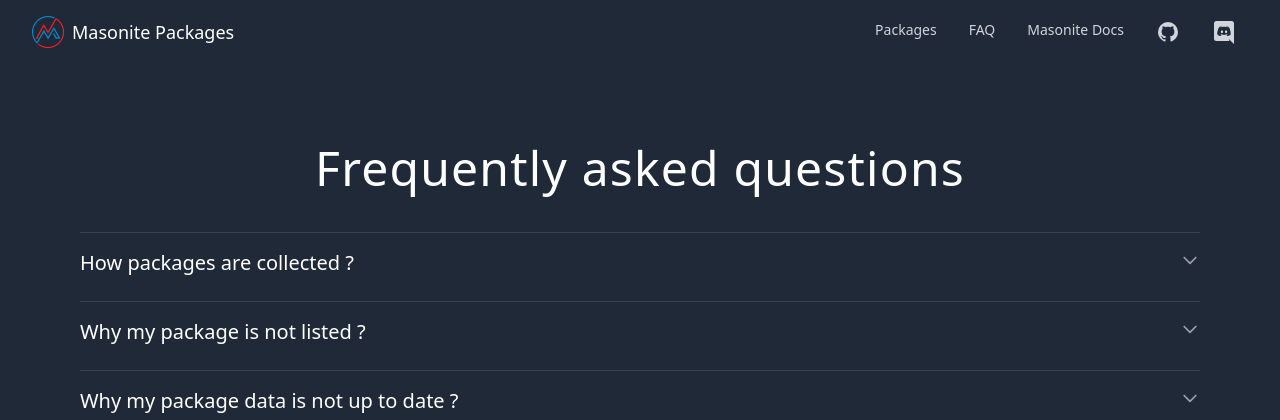
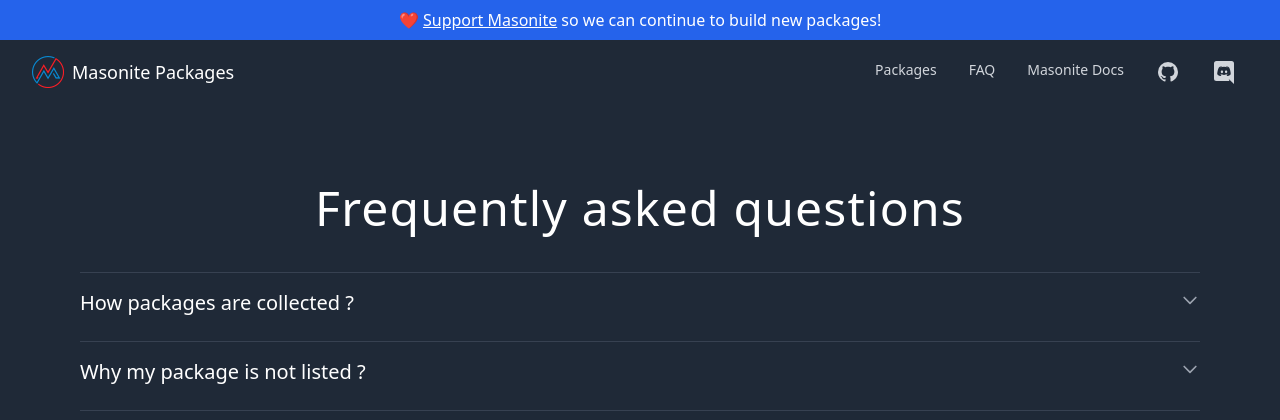
Before and after one commit to MasoniteFramework/masonite-packages, a Python web app: template templates/faq.html in a window 1280 px wide. Shown: the top 420 px of the page. Run offline with Jinja, Linux system fonts and the light colour scheme; the template is opened without the code that fills it, so the values that code supplies are empty; style sheets or scripts are compiled from the project's sources.

Commit message:
add sponsor banner, fix #13

```diff
--- a/templates/base.html
+++ b/templates/base.html
@@ -15,6 +15,13 @@
     {% block head %}{% endblock %}
   </head>
   <body class="h-full bg-gray-800">
+    <div class="bg-blue-600 h-10 py-2 w-full text-center text-white text-base">
+      <p>
+        ❤️
+        <a href="https://github.com/sponsors/MasoniteFramework" target="_blank" class="underline cursor-pointer">Support Masonite</a>
+        <span class="hidden sm:inline">so we can continue to build new packages!</span>
+      </p>
+    </div>
     <nav x-data="menu">
       <div class="max-w-7xl mx-auto px-2 sm:px-4 lg:px-8">
         <div class="relative flex items-center justify-between h-16">
```
Also changed, not shown: mix-manifest.json.
